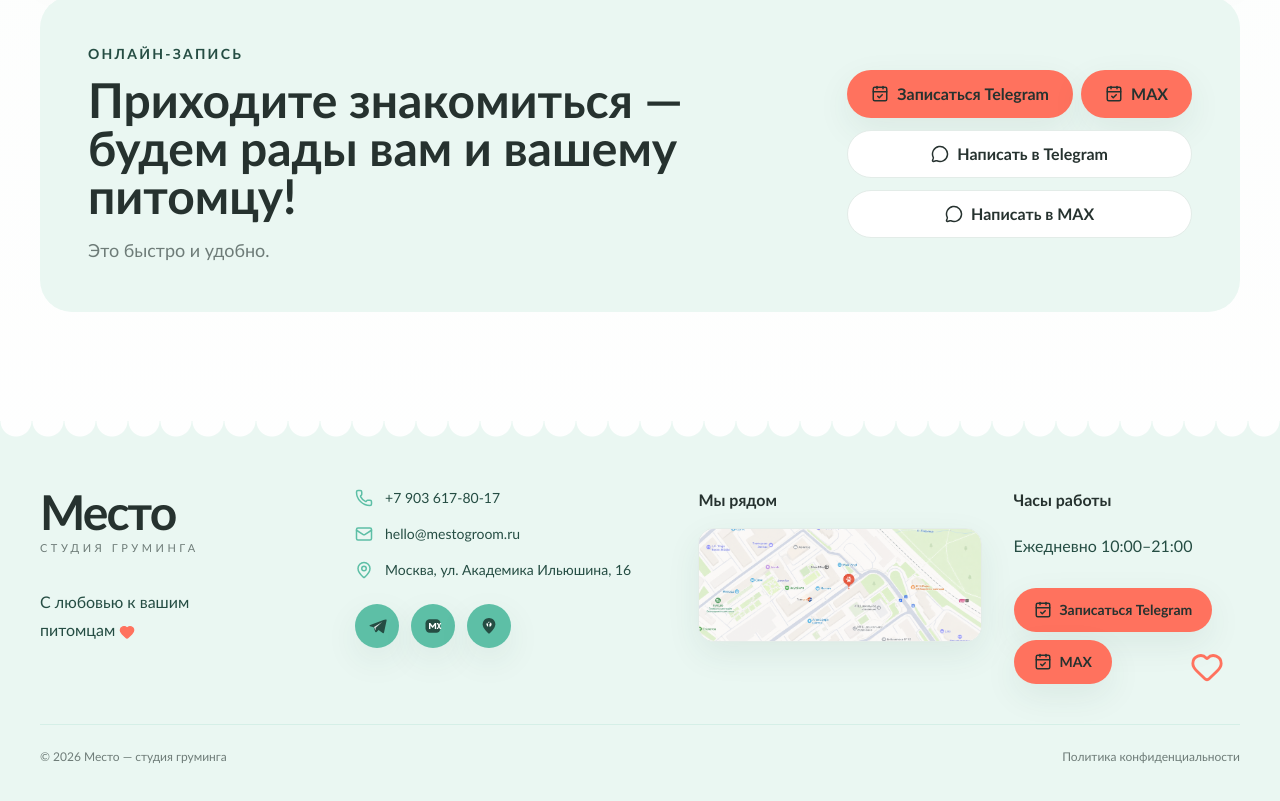
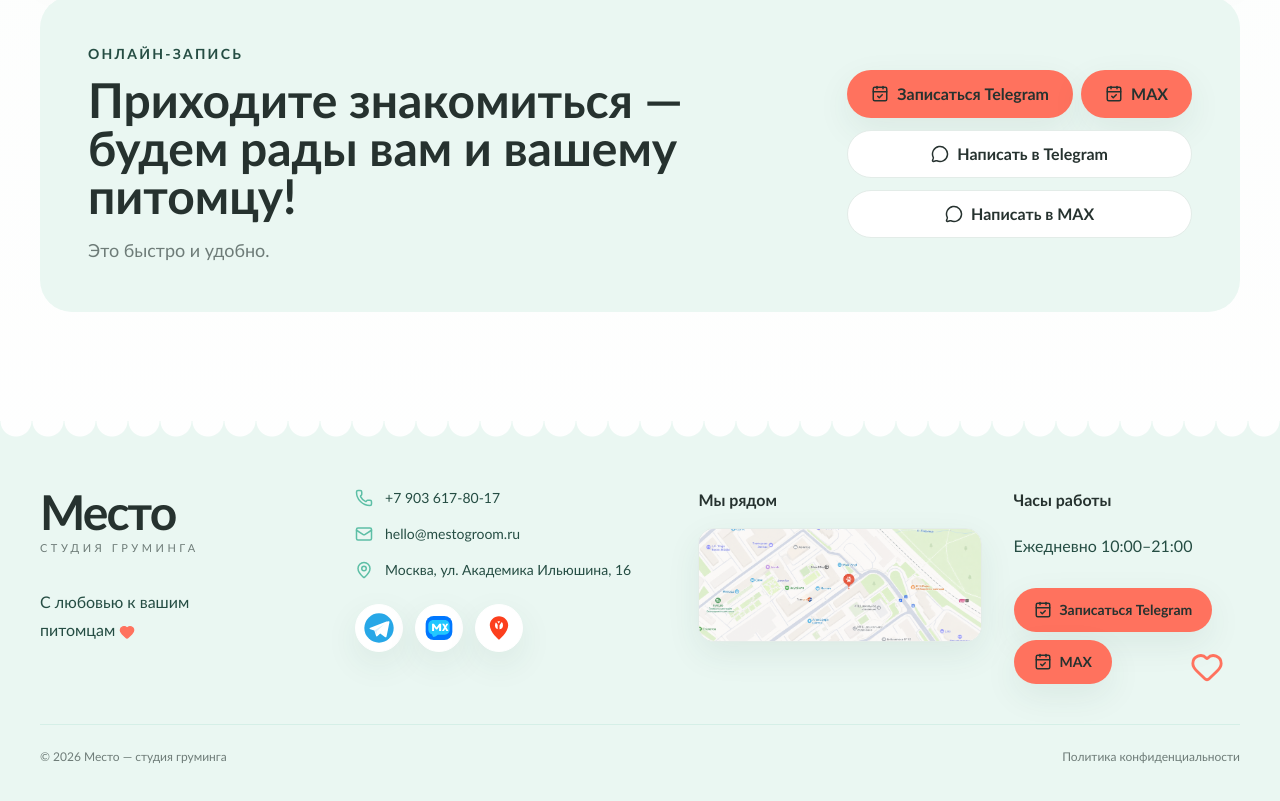
Before and after one commit to One-tm/mesto-sait, a Next.js app: page / in a window 1280 px wide. Shown: the part 4853-5654 px from the top of the page. Built offline with nearby package versions, Linux system fonts and the light colour scheme.

Commit message:
Refresh footer contact brand icons

```diff
--- a/src/components/BrandIcon.tsx
+++ b/src/components/BrandIcon.tsx
@@ -7,11 +7,12 @@ export function BrandIcon({ name, className = "h-5 w-5" }: BrandIconProps) {
   if (name === "telegram") {
     return (
       <svg viewBox="0 0 24 24" aria-hidden className={className} fill="none">
+        <circle cx="12" cy="12" r="11" fill="#27A7E7" />
         <path
-          d="M20.6 4.4 3.9 10.9c-1.1.4-1.1 1.1-.2 1.4l4.3 1.3 1.7 5.1c.2.7.4.9.8.9s.6-.2 1-.5l2.4-2.3 4.9 3.6c.9.5 1.5.3 1.7-.9l3-14c.3-1.2-.5-1.7-1.9-1.1Z"
-          fill="currentColor"
+          d="M17.6 7.2 5.5 11.9c-.8.3-.8.8-.1 1l3.1 1 1.2 3.7c.2.5.3.7.6.7s.5-.1.8-.4l1.8-1.7 3.5 2.6c.7.4 1.1.2 1.3-.7l2.1-10.2c.2-.9-.4-1.2-1.4-.8Z"
+          fill="white"
         />
-        <path d="m8.4 13.2 9.8-6.1-7.7 7.1-.3 3.2-1.8-4.2Z" fill="white" opacity=".82" />
+        <path d="m8.8 13.6 7.1-4.4-5.6 5.2-.2 2.3-1.3-3.1Z" fill="#D7F1FF" />
       </svg>
     );
   }
@@ -19,24 +20,29 @@ export function BrandIcon({ name, className = "h-5 w-5" }: BrandIconProps) {
   if (name === "max") {
     return (
       <svg viewBox="0 0 24 24" aria-hidden className={className} fill="none">
-        <rect x="3" y="4" width="18" height="16" rx="5" fill="currentColor" />
+        <rect x="2" y="3" width="20" height="18" rx="6" fill="#0077FF" />
+        <path d="M8 18.8c1.2-.4 2.3-1 3.1-1.8h5.2c2 0 3.7-1.7 3.7-3.7V9.7C20 7.7 18.3 6 16.3 6H7.7C5.7 6 4 7.7 4 9.7v3.6c0 1.7 1.2 3.1 2.8 3.6.1.6.4 1.3 1.2 1.9Z" fill="#21C7FF" />
         <path
-          d="M7.2 15.7V8.4h1.6l2.7 3.7 2.7-3.7h1.6v7.3h-1.7v-4.5l-2.1 2.9h-1l-2.1-2.9v4.5H7.2Z"
+          d="M6.8 14.3V8.8h1.4l2 2.8 2-2.8h1.4v5.5h-1.5v-3.1l-1.5 2h-.8l-1.5-2v3.1H6.8Z"
           fill="white"
         />
-        <path d="m16.3 15.7 2.1-3.7-2-3.6h1.8l1.1 2.1 1.1-2.1H22l-2 3.5 2.1 3.8h-1.8l-1.2-2.2-1.2 2.2h-1.6Z" fill="white" />
+        <path
+          d="m14.2 14.3 1.7-2.8-1.6-2.7h1.6l.8 1.5.8-1.5H19l-1.6 2.6 1.7 2.9h-1.6l-.9-1.6-.9 1.6h-1.5Z"
+          fill="white"
+        />
       </svg>
     );
   }
 
   return (
     <svg viewBox="0 0 24 24" aria-hidden className={className} fill="none">
+      <rect x="2" y="2" width="20" height="20" rx="6" fill="#FFFFFF" />
       <path
-        d="M12 2.5c-4.2 0-7.6 3.3-7.6 7.5 0 5.7 7.6 11.5 7.6 11.5s7.6-5.8 7.6-11.5c0-4.2-3.4-7.5-7.6-7.5Z"
-        fill="currentColor"
+        d="M12 3.1c-3.8 0-6.9 3-6.9 6.8 0 5.2 6.9 11 6.9 11s6.9-5.8 6.9-11c0-3.8-3.1-6.8-6.9-6.8Z"
+        fill="#FC3F1D"
       />
       <circle cx="12" cy="10" r="3" fill="white" />
-      <path d="M10.9 9.8 8.6 6.4h1.8l1.4 2.2 1.4-2.2H15l-2.5 3.5v3.7h-1.6V9.8Z" fill="currentColor" />
+      <path d="M11.1 9.8 8.9 6.6h1.6l1.3 2 1.3-2h1.6l-2.3 3.3v3.5h-1.4V9.8Z" fill="#FC3F1D" />
     </svg>
   );
 }
--- a/src/components/Footer.tsx
+++ b/src/components/Footer.tsx
@@ -41,11 +41,11 @@ export function Footer() {
                 href={item.href}
                 target="_blank"
                 rel="noopener noreferrer"
-                className="focus-ring flex h-11 w-11 items-center justify-center rounded-full bg-mint text-white shadow-card transition hover:-translate-y-0.5 hover:bg-mint-dark"
+                className="focus-ring flex h-12 w-12 items-center justify-center rounded-full border border-white bg-white text-ink shadow-card transition hover:-translate-y-0.5 hover:shadow-soft"
                 aria-label={item.label}
                 title={item.label}
               >
-                <BrandIcon name={item.icon} />
+                <BrandIcon name={item.icon} className="h-8 w-8" />
               </a>
             ))}
           </div>
```
